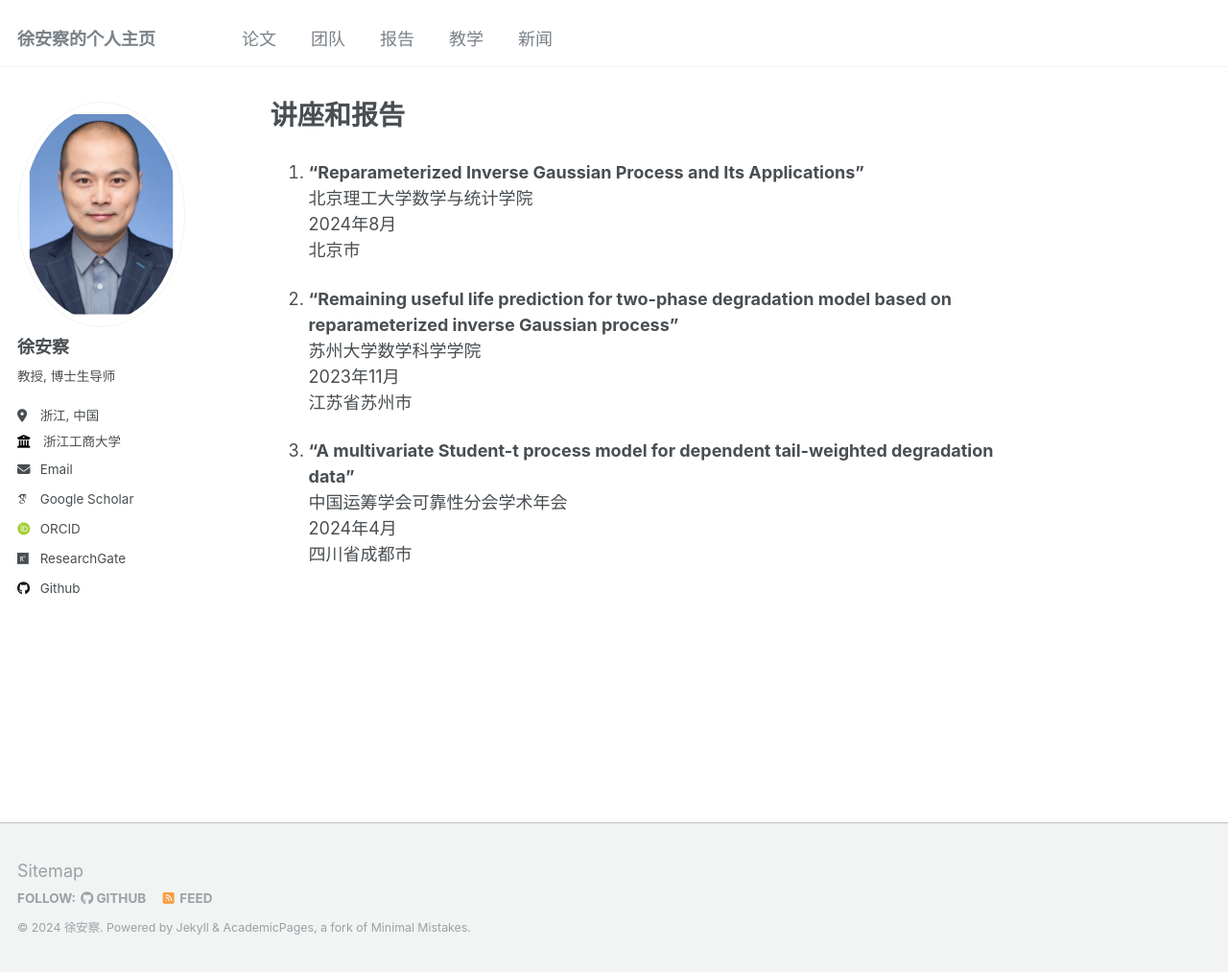
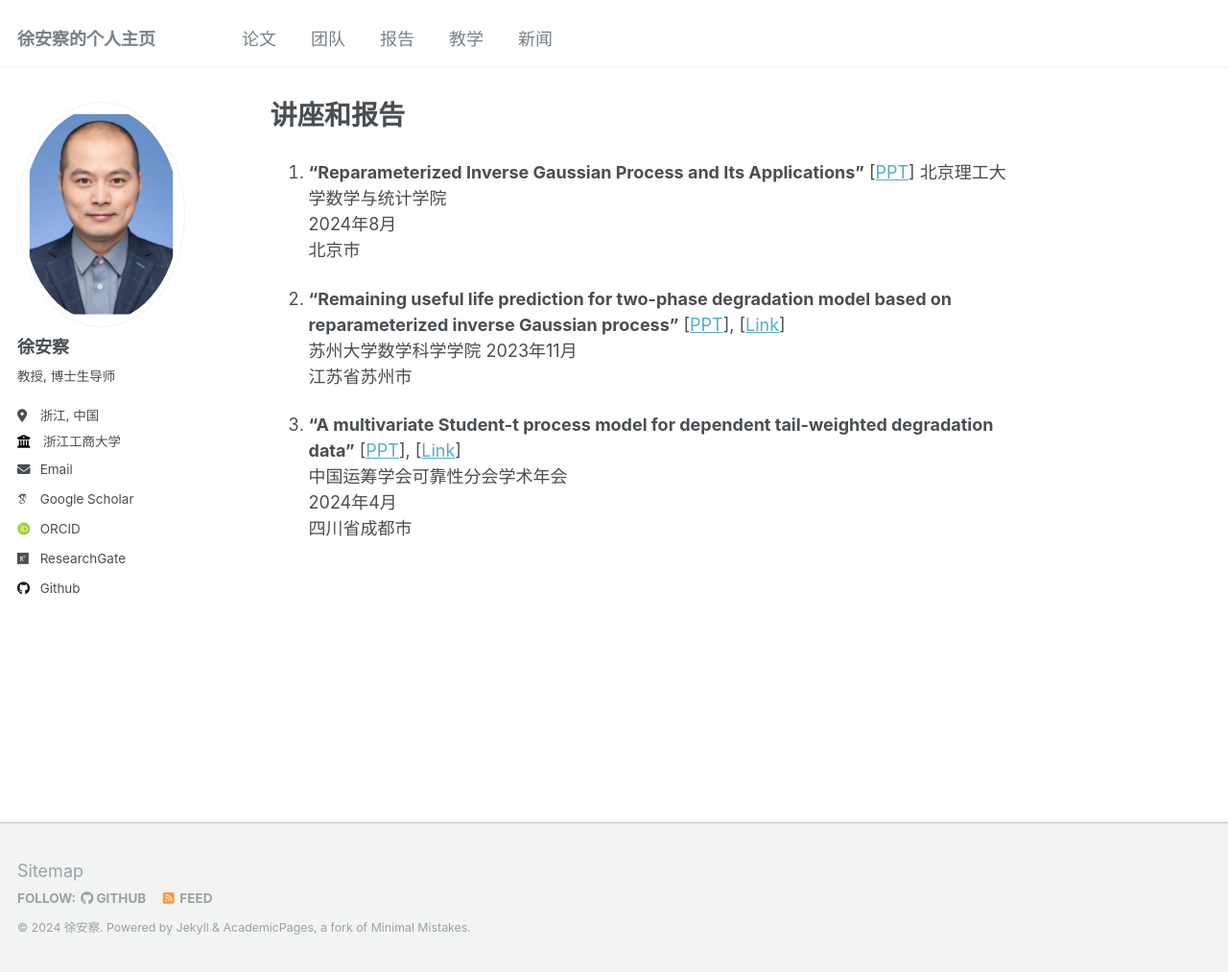
Before and after one commit to liangliangzhuang/liangliangzhuang.github.io, a Jekyll site: the page built from _pages/talks.md, in a window 1280 px wide and 1013 px high. Shown: the whole window at 96% size. Built offline with Jekyll 4.4.1, drawn with Linux system fonts in a browser that asks for light colours; some web fonts are replaced.

Commit message:
Update talks.md

```diff
--- a/_pages/talks.md
+++ b/_pages/talks.md
@@ -4,17 +4,17 @@ title: "讲座和报告"
 author_profile: true
 ---
 
-1. **"Reparameterized Inverse Gaussian Process and Its Applications"**
+1. **"Reparameterized Inverse Gaussian Process and Its Applications"**  [<a href="/files/slides/rIG_applications.pdf">PPT</a>]
    北京理工大学数学与统计学院
    2024年8月
    北京市
 
-2. **"Remaining useful life prediction for two-phase degradation model based on reparameterized inverse Gaussian process"**
+2. **"Remaining useful life prediction for two-phase degradation model based on reparameterized inverse Gaussian process"**  [<a href="/files/slides/tp-rIG.pdf">PPT</a>], [<a href="https://mp.weixin.qq.com/s/G_Lx4emMu30AYfBftOFTXw">Link</a>]
    苏州大学数学科学学院
    2023年11月
    江苏省苏州市
 
-3. **"A multivariate Student-t process model for dependent tail-weighted degradation data"**
+3. **"A multivariate Student-t process model for dependent tail-weighted degradation data"** [<a href="/files/slides/student-t.pdf">PPT</a>], [<a href="https://math.suda.edu.cn/6d/9f/c10710a552351/page.htm">Link</a>]
    中国运筹学会可靠性分会学术年会
    2024年4月
    四川省成都市
```
